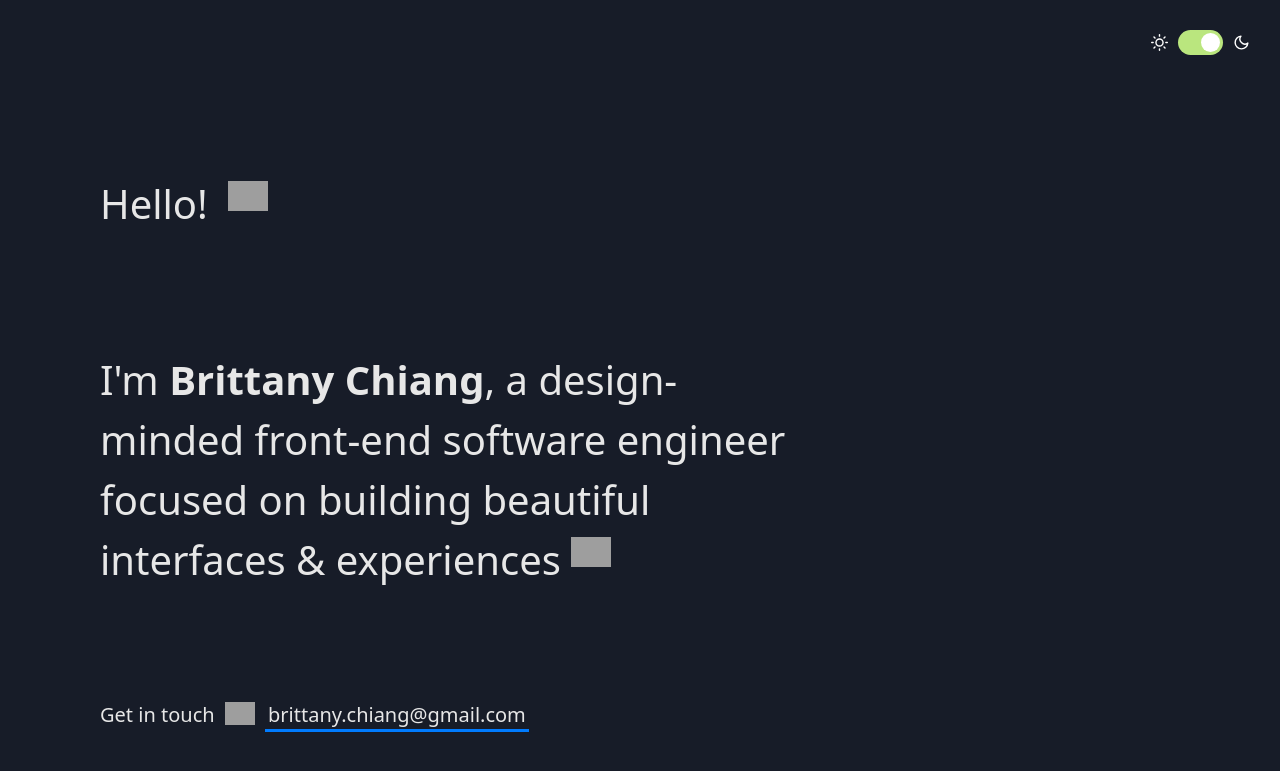
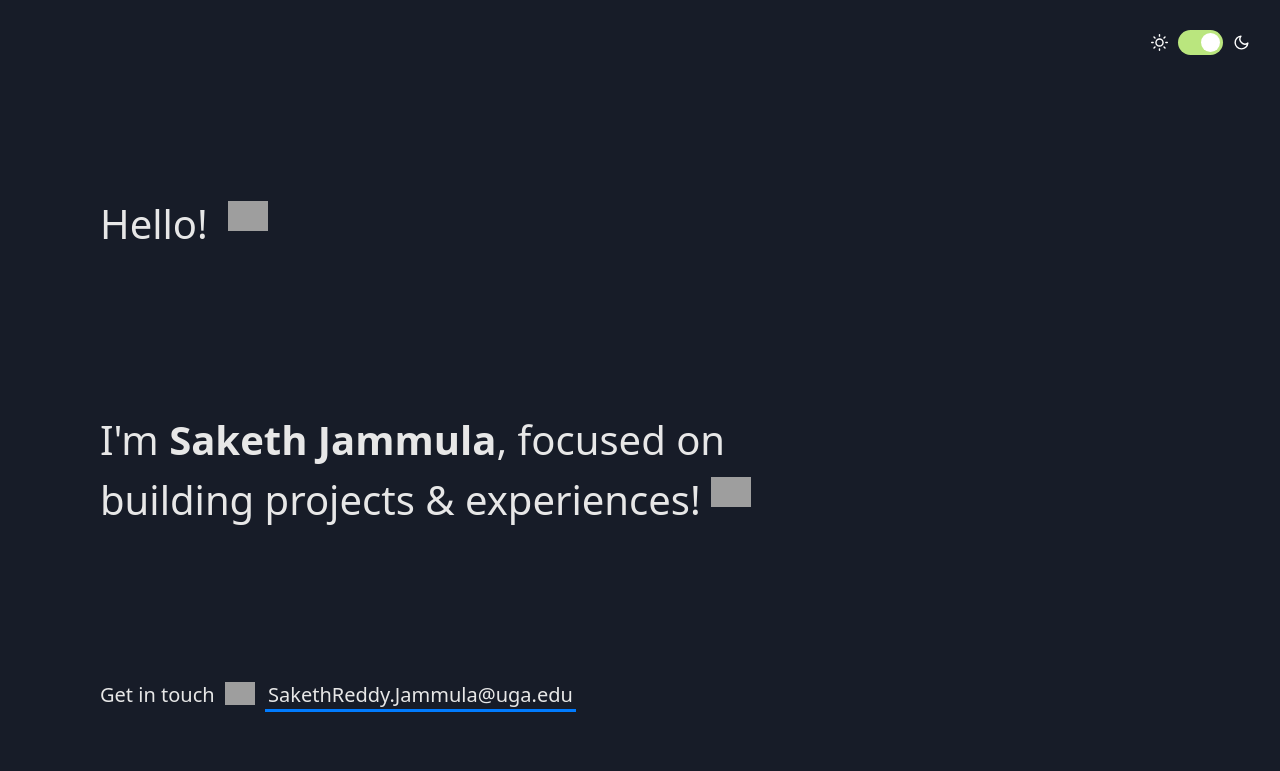
Before and after one commit to SakethJammula/sakethjammula.github.io, a Jekyll site: the page built from index.html, in a window 1280 px wide and 900 px high. Shown: the top 771 px of the window. Built offline with Jekyll 4.4.1, drawn with Linux system fonts in a browser that asks for light colours; nearby versions of some CDN libraries; some web fonts are replaced; grey boxes are pictures that could not be loaded.

Commit message:
Update intro.html

```diff
--- a/_includes/intro.html
+++ b/_includes/intro.html
@@ -4,7 +4,7 @@
   </h1>
 
   <h2 class="intro__tagline">I'm
-    <span class="name">Brittany Chiang</span>, a design-minded front-end software engineer focused on building beautiful interfaces &amp; experiences
+    <span class="name">Saketh Jammula</span>, focused on building projects &amp; experiences!
     <span class="emoji technologist"></span>
   </h2>
 
@@ -12,7 +12,7 @@
     <span>Get in touch </span>
     <span class="emoji pointer"></span>
     <span>
-      <a href="mailto:brittany.chiang@gmail.com" target="_blank" class="highlight-link">brittany.chiang@gmail.com</a>
+      <a href="mailto:SakethReddy.Jammula@uga.edu" target="_blank" class="highlight-link">SakethReddy.Jammula@uga.edu</a>
     </span>
   </h3>
 </header>
```
